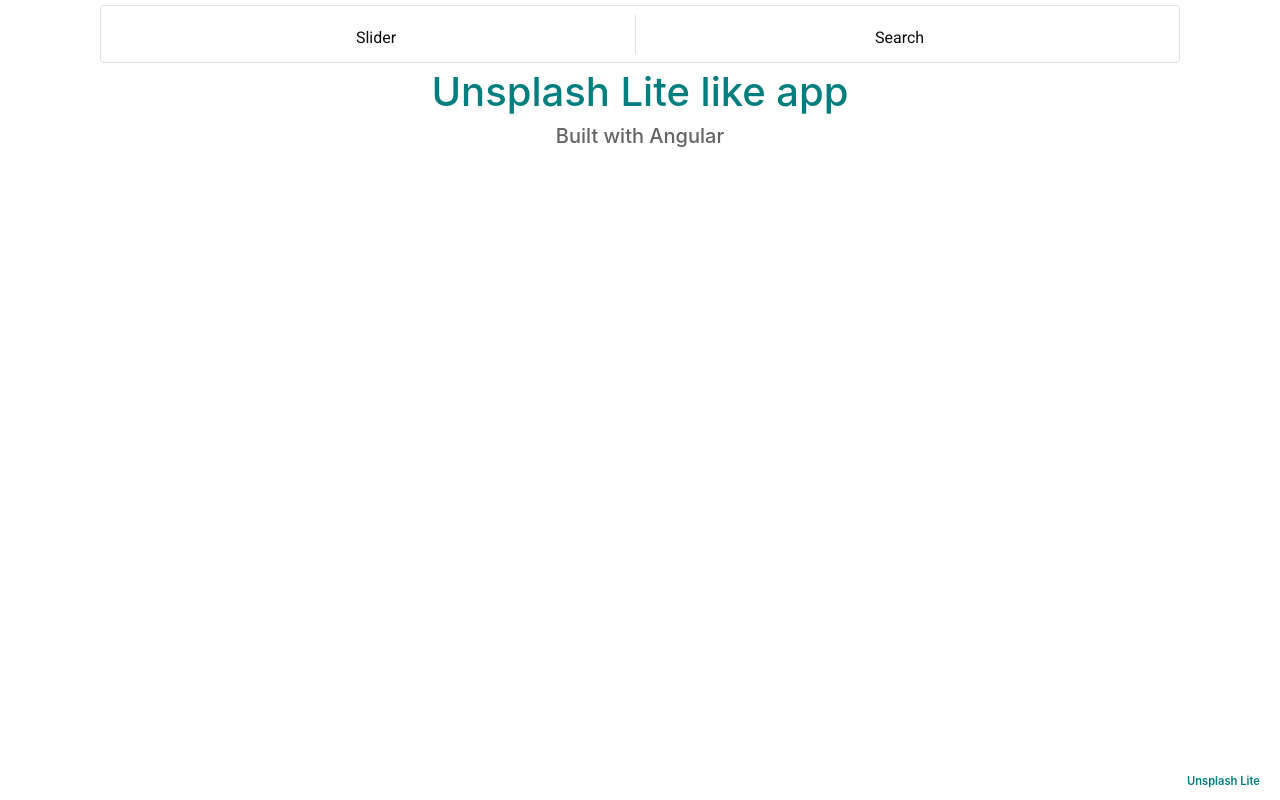
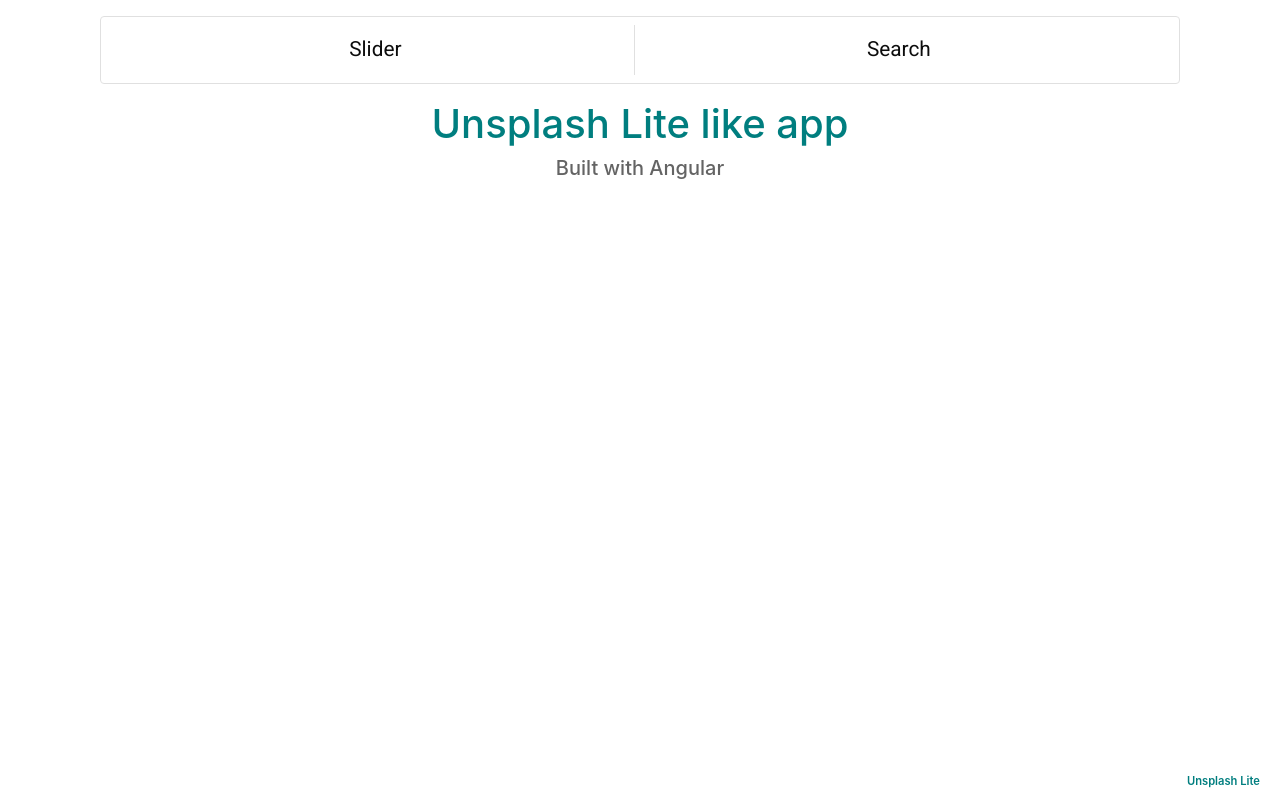
Before and after one commit to MichalSalek/angularApiGallery, an Angular app: page /home in a window 1280 px wide. Built offline with nearby package versions, Linux system fonts and the light colour scheme.

Commit message:
cleanup code & production build

```diff
--- a/src/app/app.component.ts
+++ b/src/app/app.component.ts
@@ -1,7 +1,4 @@
 import { Component } from '@angular/core';
-
-
-
 
 @Component({
   selector: 'app-root',
@@ -9,5 +6,4 @@
   styleUrls: ['./app.component.scss']
 })
 export class AppComponent {
-
 }
--- a/src/app/home/home.component.ts
+++ b/src/app/home/home.component.ts
@@ -5,11 +5,5 @@
   templateUrl: './home.component.html',
   styleUrls: ['./home.component.scss']
 })
-export class HomeComponent implements OnInit {
-
-  constructor() { console.log('constructor home'); }
-
-  ngOnInit() {
-  }
-
+export class HomeComponent {
 }
--- a/src/app/navbar/navbar.component.scss
+++ b/src/app/navbar/navbar.component.scss
@@ -1,4 +1,5 @@
 @import '../../globalVariables.scss';
+
 
 .navbar {
   width: 85vw;
@@ -13,12 +14,8 @@
   }
 }
 
-@media all and (orientation:landscape) {
+@media all and (max-width: 500px) and (orientation:landscape) {
   .navbar {
     margin: .3rem auto;
-    &__btn {
-      max-height: 40px;
-      font-size: 1rem;
-    }
   }
 }
--- a/src/app/search/search.component.ts
+++ b/src/app/search/search.component.ts
@@ -43,10 +43,9 @@
       (error: HttpErrorResponse) => {
         console.warn(error);
         console.error(error.status);
+        if (error.status === 403) {
           this.$searchPhotoResponse.results.push(this.errorResponse);
-    },
-    () => {
-      console.log(this.$searchPhotoResponse);
+        }
       });
   }
 
--- a/src/styles.scss
+++ b/src/styles.scss
@@ -3,5 +3,6 @@
 
 * {
     color: #0c0c0c;
+
 }
 body { margin: 0; font-family: Roboto, "Helvetica Neue", sans-serif; }
```
Lines whose indentation alone changed are shown as unchanged.
